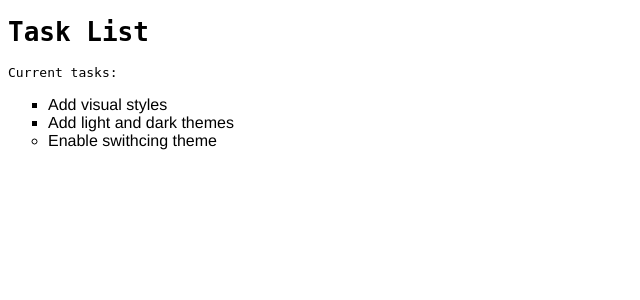
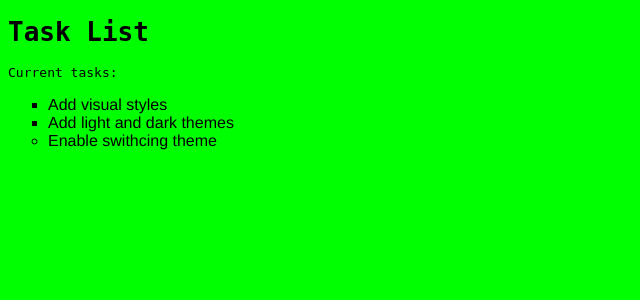
Before and after one commit to MelonyLady/MelonyLady.github.io, a PHP site: page / in a window 1280 px wide. Shown: the top 300 px of the page, without its empty margins (0-640 px from the left). Run offline with PHP 8.4, Linux system fonts and the light colour scheme.

Commit message:
added a light theme to website

```diff
--- a/index.html
+++ b/index.html
@@ -7,7 +7,7 @@
     <title>MelonyLady: Sydney Humayun</title>
 <link rel="stylesheet" href="style.css">
 </head>
-    <body>
+    <body class="light-theme">
         <h1>Task List</h1>
         <p id="msg"> Current tasks:</p>
         <ul>
--- a/style.css
+++ b/style.css
@@ -17,3 +17,8 @@ li {
 #msg {
     font-family: monospace;
 }
+
+.light-theme {
+    color: #000000;
+    background: #00FF00;
+}
```
